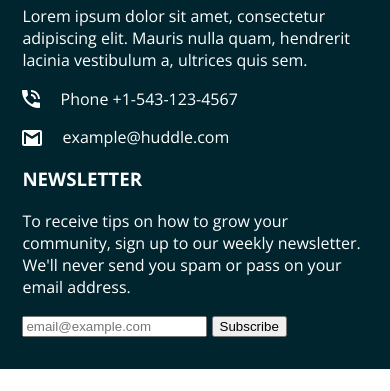
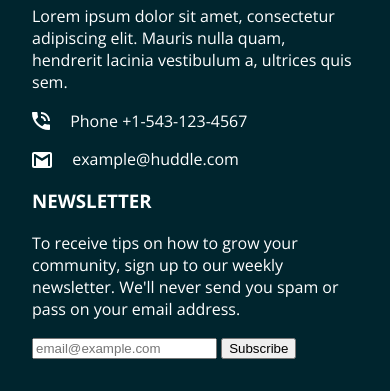
Before and after one commit to joespinelli7/huddle-landing-page, a website: page index.html in a window 390 px wide. Shown: the part 3351-3742 px from the top of the page. Before the commit the page ends 3720 px from the top, so only its background shows below. Drawn offline with nearby package versions, Linux system fonts and the light colour scheme.

Commit message:
theme: Padding for footer

```diff
--- a/css/components/footer.css
+++ b/css/components/footer.css
@@ -4,7 +4,7 @@
  */
 
 .footer__contact-info {
-  padding: 2rem 3rem 8rem;
+  padding: 5rem 5rem 5rem;;
   color: var(--white);
   background-color: var(--darkCyan);
   margin-bottom: -20px;
@@ -24,7 +24,7 @@
 
 @media screen and (max-width: 768px) {
   .footer__contact-info {
-    padding: 2rem 1.4rem 2rem;
+    padding: 2rem 2rem 2rem;
   }
 
   .footer__logo {
--- a/css/styles.css
+++ b/css/styles.css
@@ -288,7 +288,7 @@ body {
  */
 
 .footer__contact-info {
-  padding: 2rem 3rem 8rem;
+  padding: 5rem 5rem 5rem;
   color: var(--white);
   background-color: var(--darkCyan);
   margin-bottom: -20px;
@@ -307,7 +307,7 @@ body {
 
 @media screen and (max-width: 768px) {
   .footer__contact-info {
-    padding: 2rem 1.4rem 2rem;
+    padding: 2rem 2rem 2rem;
   }
 
   .footer__logo {
```
